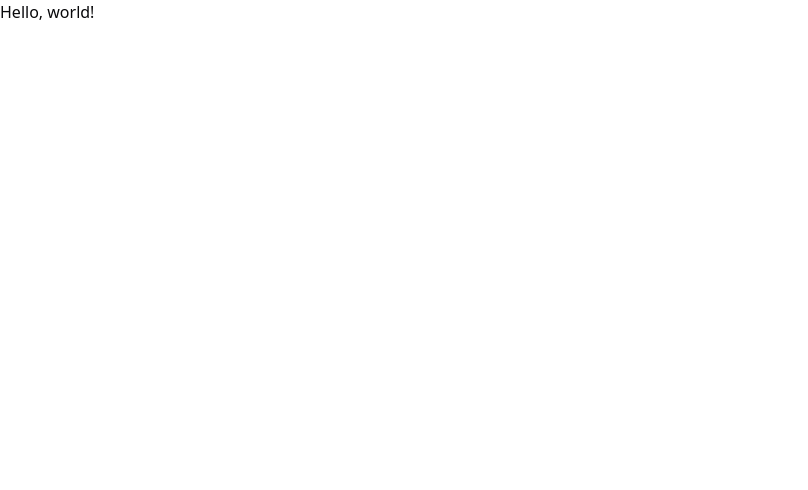
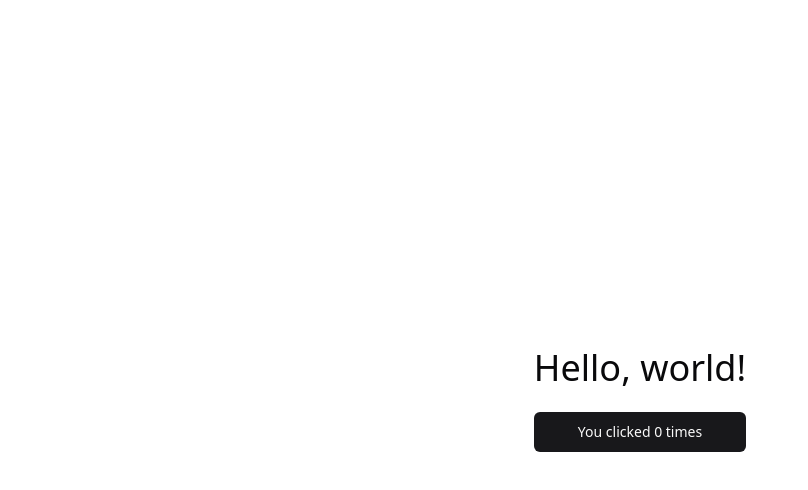
Before and after one commit to vojtechsanda/prep-drill, a React (Vite) app: page / in a window 1280 px wide. Shown: the top 490 px of the page, without its empty margins (0-808 px from the left). Built offline with nearby package versions, Linux system fonts and the light colour scheme.

Commit message:
feat: Add testing page

```diff
--- a/src/App.tsx
+++ b/src/App.tsx
@@ -1,15 +1,67 @@
+import { useState } from "react";
 import { useIntl } from "react-intl";
+
+import { Button } from "./components/ui/button";
 
 function App() {
   const intl = useIntl();
 
+  const [count, setCount] = useState(0);
+  const [idk, setIdk] = useState<any[]>([]);
+
+  const handleClick = () => {
+    setCount((prev) => prev + 1);
+
+    setIdk((prev) => [
+      ...prev,
+      {
+        id: Math.random(),
+        top: Math.random() * 100,
+        left: Math.random() * 100,
+      },
+    ]);
+  };
+
   return (
-    <h1>
-      {intl.formatMessage({
-        id: "hello-world-test",
-        defaultMessage: "Hello, world!",
-      })}
-    </h1>
+    <>
+      <div className="absolute top-0 left-0 w-full h-full overflow-hidden -z-10">
+        {idk.map((item) => (
+          <h1
+            className="absolute text-4xl whitespace-nowrap"
+            key={item.id}
+            style={{ top: `${item.top}%`, left: `${item.left}%` }}
+          >
+            {intl.formatMessage({
+              id: "hello-world.title",
+              defaultMessage: "Hello, world!",
+            })}
+          </h1>
+        ))}
+      </div>
+
+      <div className="grid items-center h-full justify-items-center">
+        <div className="flex flex-col gap-6">
+          <h1 className="text-4xl">
+            {intl.formatMessage({
+              id: "hello-world.title",
+              defaultMessage: "Hello, world!",
+            })}
+          </h1>
+
+          <Button onClick={handleClick}>
+            {intl.formatMessage(
+              {
+                id: "hello-world.button",
+                defaultMessage: "You clicked {count} times",
+              },
+              {
+                count,
+              },
+            )}
+          </Button>
+        </div>
+      </div>
+    </>
   );
 }
 
--- a/src/lang/messages/cs.json
+++ b/src/lang/messages/cs.json
@@ -1,3 +1,4 @@
 {
-  "hello-world-test": ""
+  "hello-world.button": "Klikli jste {count} krát",
+  "hello-world.title": "Ahoj světe!"
 }
--- a/src/lang/messages/en.json
+++ b/src/lang/messages/en.json
@@ -1,3 +1,4 @@
 {
-  "hello-world-test": "Hello, world!"
+  "hello-world.button": "You clicked {count} times",
+  "hello-world.title": "Hello, world!"
 }
```
